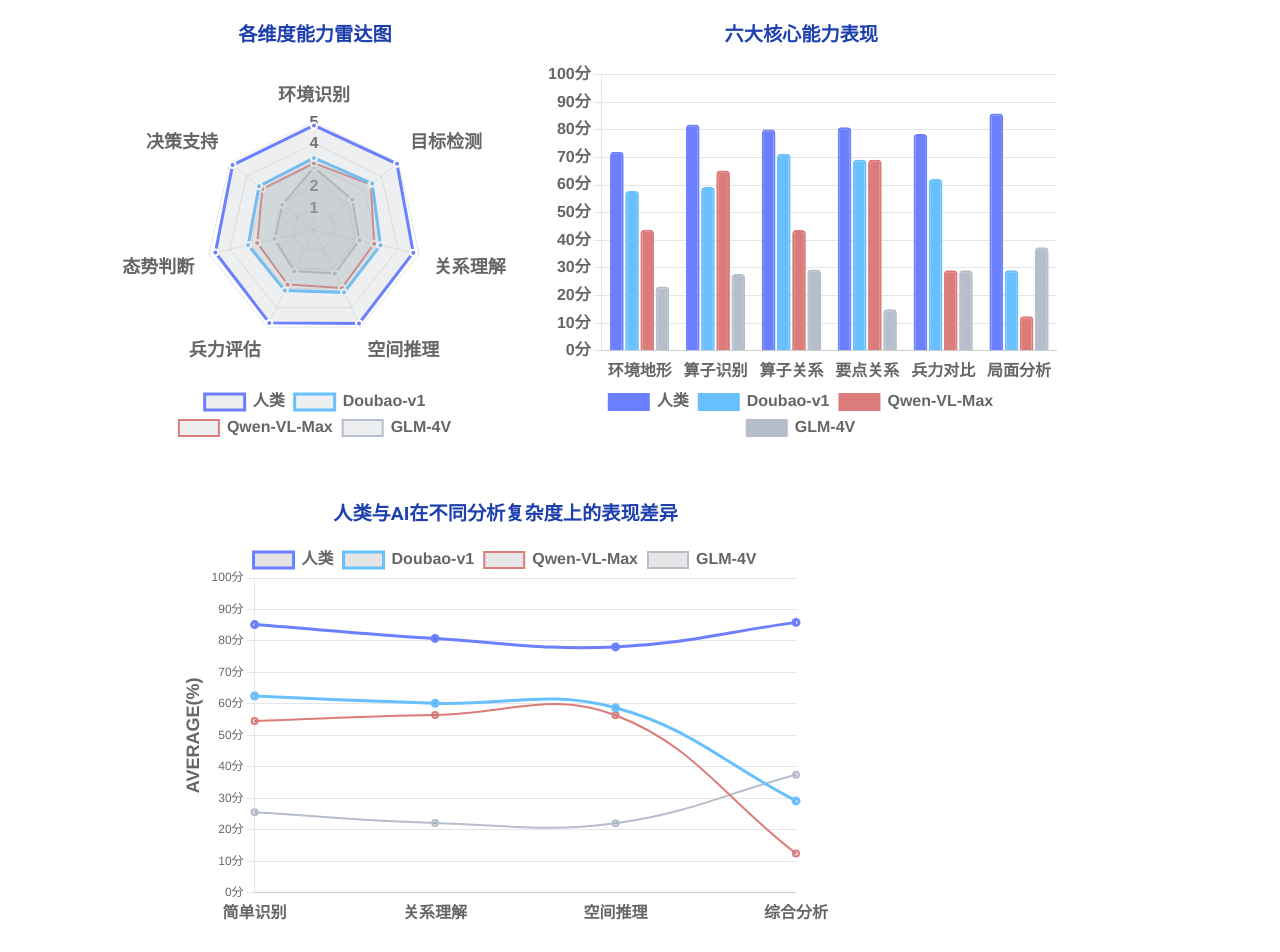
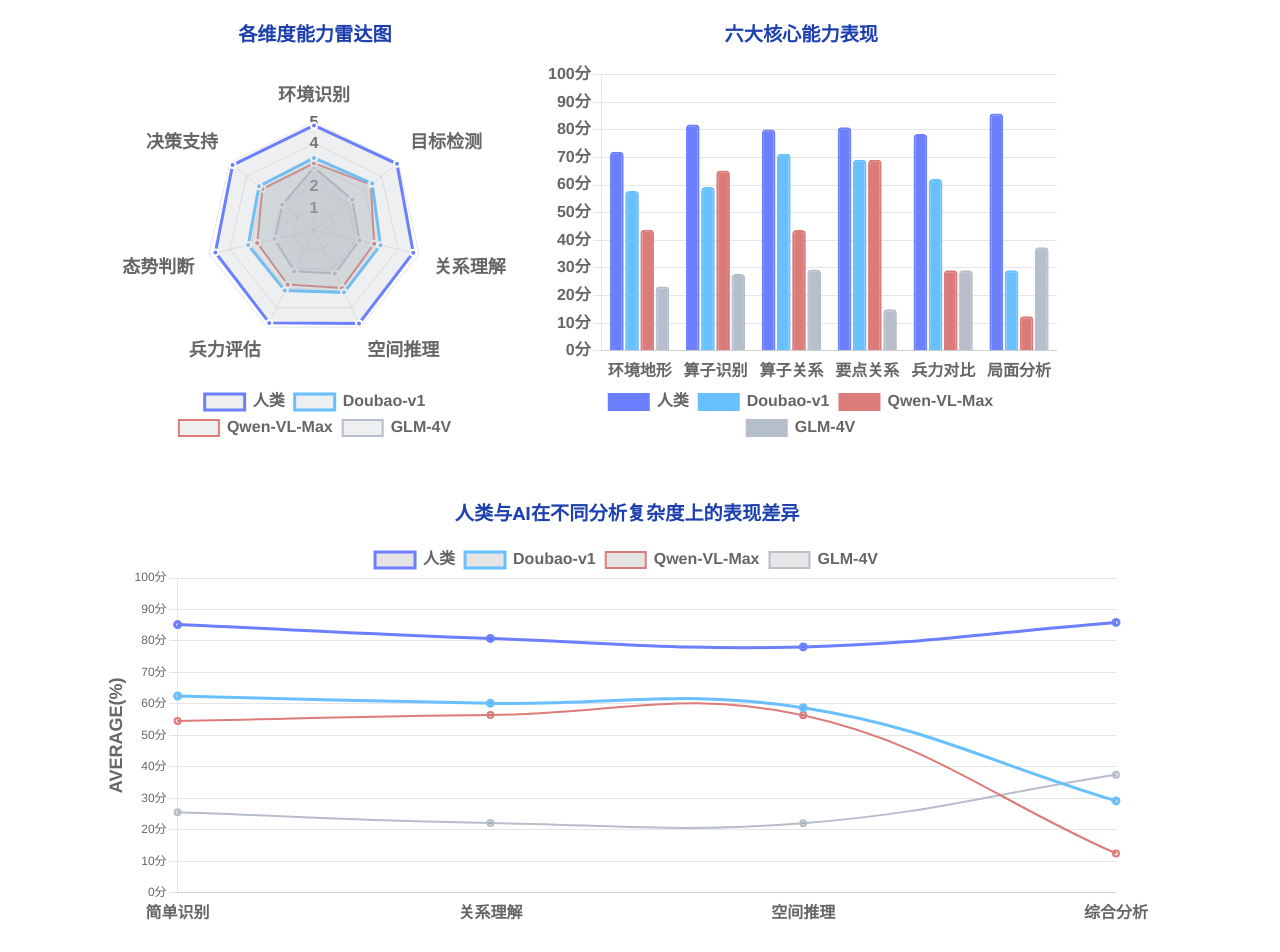
Before and after one commit to xiaojin5277/BlueLakeProject, a plain HTML site: page lanhu_homemmsabench/index.html in a window 1280 px wide. Shown: the part 1007-1959 px from the top of the page. Drawn offline with nearby package versions, Linux system fonts and the light colour scheme.

Commit message:
update html

```diff
--- a/lanhu_homemmsabench/index.html
+++ b/lanhu_homemmsabench/index.html
@@ -91,7 +91,7 @@
 						</div>
 					</div>
 
-					<div class="chart-section" style="width: 65vw; padding-left: 14vw; text-align: center;">
+					<div class="chart-section" style="padding-left: 8vw; text-align: center;">
 						<h2 class="chart-title">人类与AI在不同分析复杂度上的表现差异</h2>
 						<div class="chart-container small">
 							<canvas id="complexityChart"></canvas>
```
Also changed, not shown: lanhu_homepggbench/index.html (+1 -1 lines), lanhu_homepsyrombench/index.html (+1 -1 lines).
